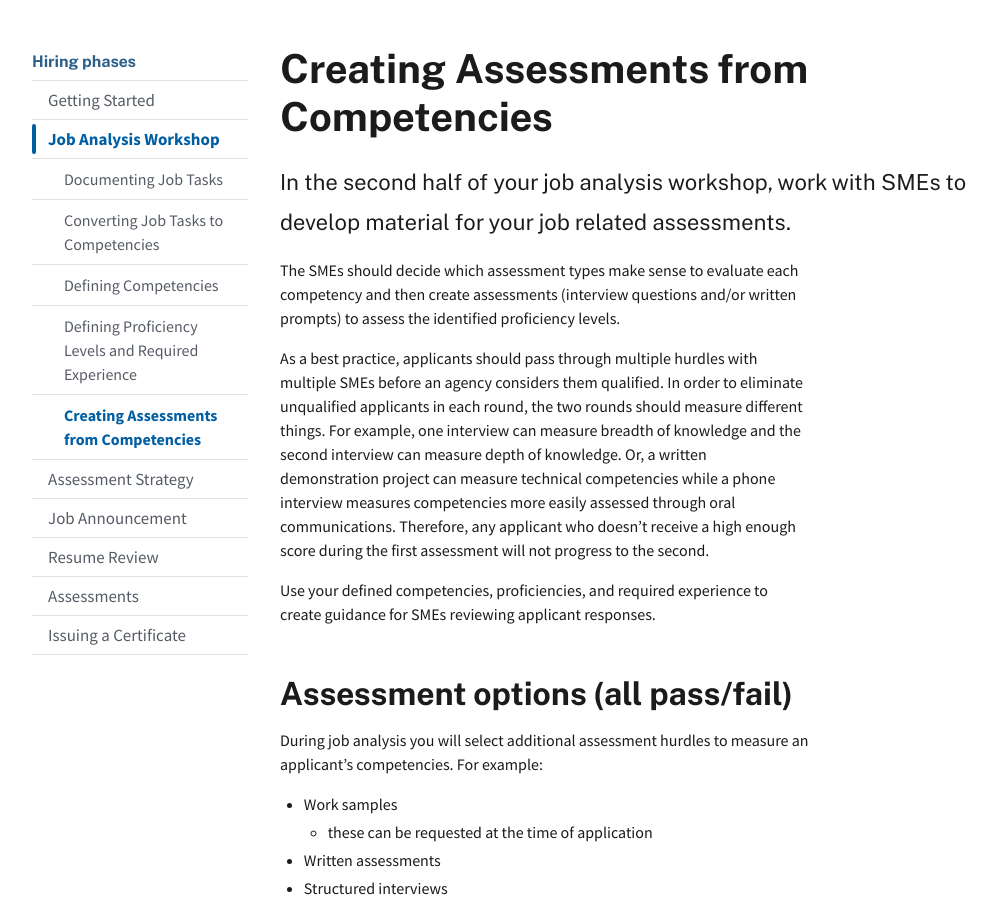
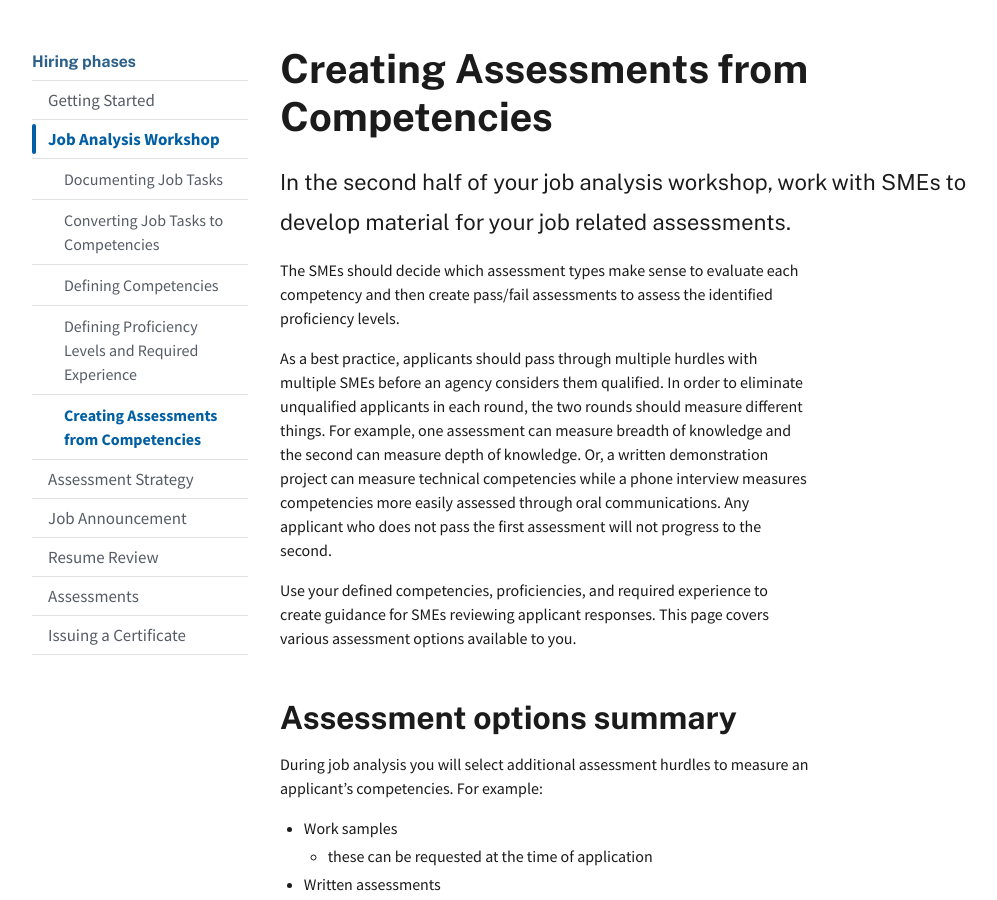
Before and after one commit to usds/SME-QA-Website, a Jekyll site: the page built from pages/phases/job-analysis/creating-assessments-from-competencies.md, in a window 1280 px wide and 900 px high, scrolled down 197 px. Shown: the whole window, without its empty margins (128-1125 px from the left). Built offline with Jekyll 4.4.1, drawn with Linux system fonts in a browser that asks for light colours; some of the changed text lies outside the part shown.

Commit message:
Update creating-assessments-from-competencies.md

```diff
--- a/pages/phases/job-analysis/creating-assessments-from-competencies.md
+++ b/pages/phases/job-analysis/creating-assessments-from-competencies.md
@@ -13,13 +13,13 @@ intro: In the second half of your job analysis workshop, work with SMEs to devel
   {{ page.intro }}
 </p>
 
-The SMEs should decide which assessment types make sense to evaluate each competency and then create assessments (interview questions and/or written prompts) to assess the identified proficiency levels.
+The SMEs should decide which assessment types make sense to evaluate each competency and then create pass/fail assessments to assess the identified proficiency levels.
 
-As a best practice, applicants should pass through multiple hurdles with multiple SMEs before an agency considers them qualified. In order to eliminate unqualified applicants in each round, the two rounds should measure different things. For example, one interview can measure breadth of knowledge and the second interview can measure depth of knowledge. Or, a written demonstration project can measure technical competencies while a phone interview measures competencies more easily assessed through oral communications. Therefore, any applicant who doesn't receive a high enough score during the first assessment will not progress to the second.
+As a best practice, applicants should pass through multiple hurdles with multiple SMEs before an agency considers them qualified. In order to eliminate unqualified applicants in each round, the two rounds should measure different things. For example, one assessment can measure breadth of knowledge and the second can measure depth of knowledge. Or, a written demonstration project can measure technical competencies while a phone interview measures competencies more easily assessed through oral communications. Any applicant who does not pass the first assessment will not progress to the second.
 
-Use your defined competencies, proficiencies, and required experience to create guidance for SMEs reviewing applicant responses.
+Use your defined competencies, proficiencies, and required experience to create guidance for SMEs reviewing applicant responses. This page covers various assessment options available to you.
 
-## Assessment options (all pass/fail)
+## Assessment options summary
 
 During job analysis you will select additional assessment hurdles to measure an applicant's competencies. For example:
 
@@ -39,7 +39,7 @@ If you are creating a new passing score work simulation assessment, think throug
 
 See a longer list at [this reference link](https://www.opm.gov/policy-data-oversight/assessment-and-selection/other-assessment-methods/).
 
-## Scoring criteria
+### Scoring criteria
 Scoring criteria should be defined when the assessment is created. Based on the scoring criteria, the applicant will either not meet or meet the associated required competency and required proficiency level being tested. If the hiring action is using the assessment both as a pass/fail assessment against the minimum bar and to later create categories, applicants can also note if the applicant “exceeds” the requirement on the scoring sheet. In this case, the reviewer should be provided with a definition of what it means to “meet” vs “exceed” the required proficiency level. SMEs can also define what a “good” answer looks like ahead of time while they are creating the assessment.
 
 #### Example competency scoring: Analytical Ability
@@ -78,6 +78,10 @@ You’ve been tasked with solving “x” using “y” methods. Detail a plan o
 - You should provide an estimated timeframe within the JOA in which applicants can expect a written assessment to be sent (e.g., "If you are selected to move forward, you should expect to receive a written assessment within approximately 3-5 days of this announcement closing."
 - To keep the applicant burden manageable, give applicants a maximum word count to use to complete the assessment.
 
+## Structured Interviews
+
+All pilots to date have included a structured interview as the final assessment step. We recommend having interviews be the last assessment step because of the time required to schedule, conduct, and assess them.
+
 ### If using two structured interviews
 
 **Phone Assessment Interview 1** tests the applicant's *breadth of experience* by evaluating their basic knowledge across all required competencies. Write one question per competency and include follow-up questions to determine whether the applicant meets the required proficiency level. Breadth interviews tend to take 30 minutes and could be conducted asyncronously. Asyncronous interviews allow the agency to utilize tools where applicants receive an interview link and have a certain number of days to return a recording of their responses for SME review. The benefit of the asynchrous approach is enabling flexibility for applicants and SMEs in recording and reviewing answers. The primary risk of the asynchrous approach is a poor applicant experience, as well as applicant concerns that AI is being used to assess their recordings.
```
